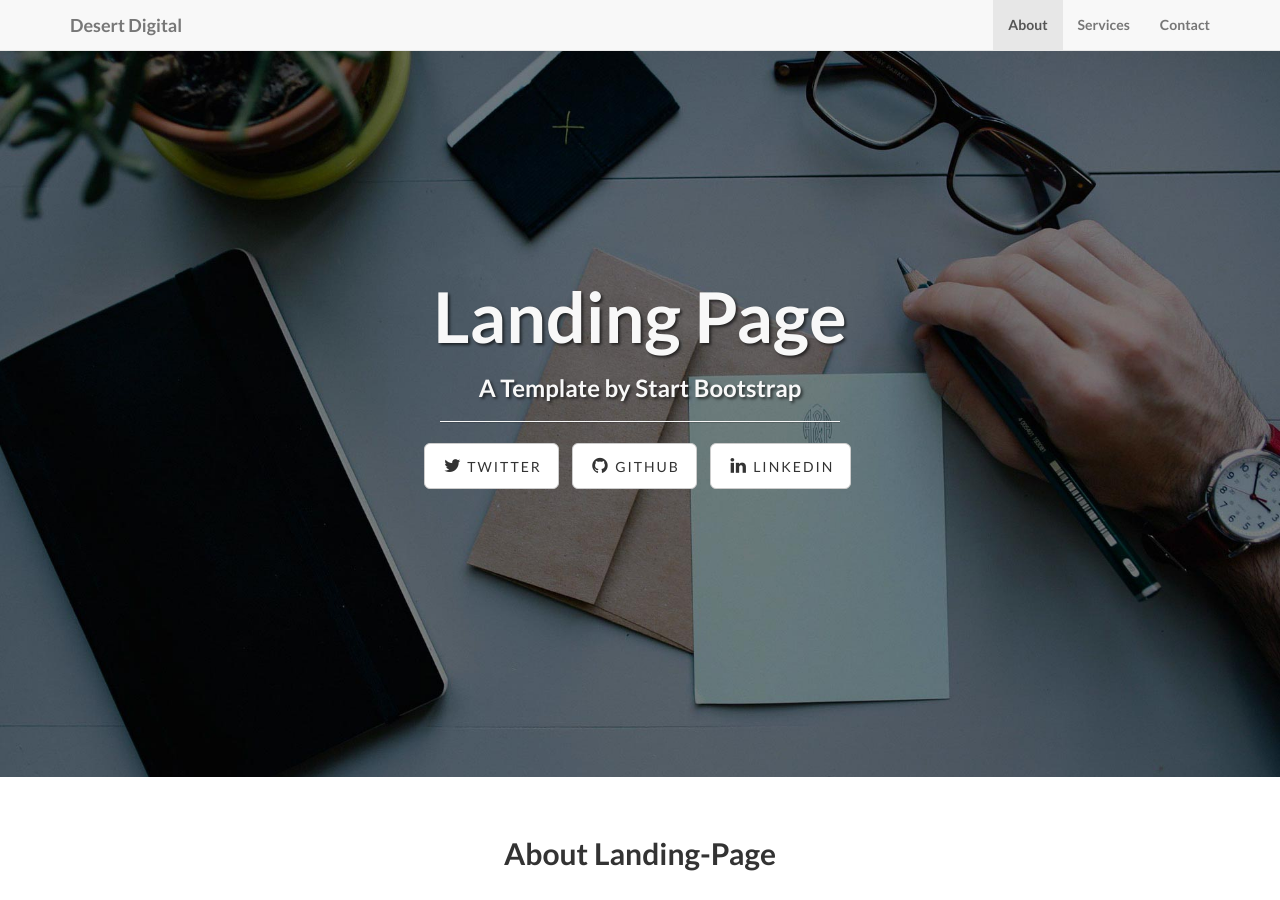
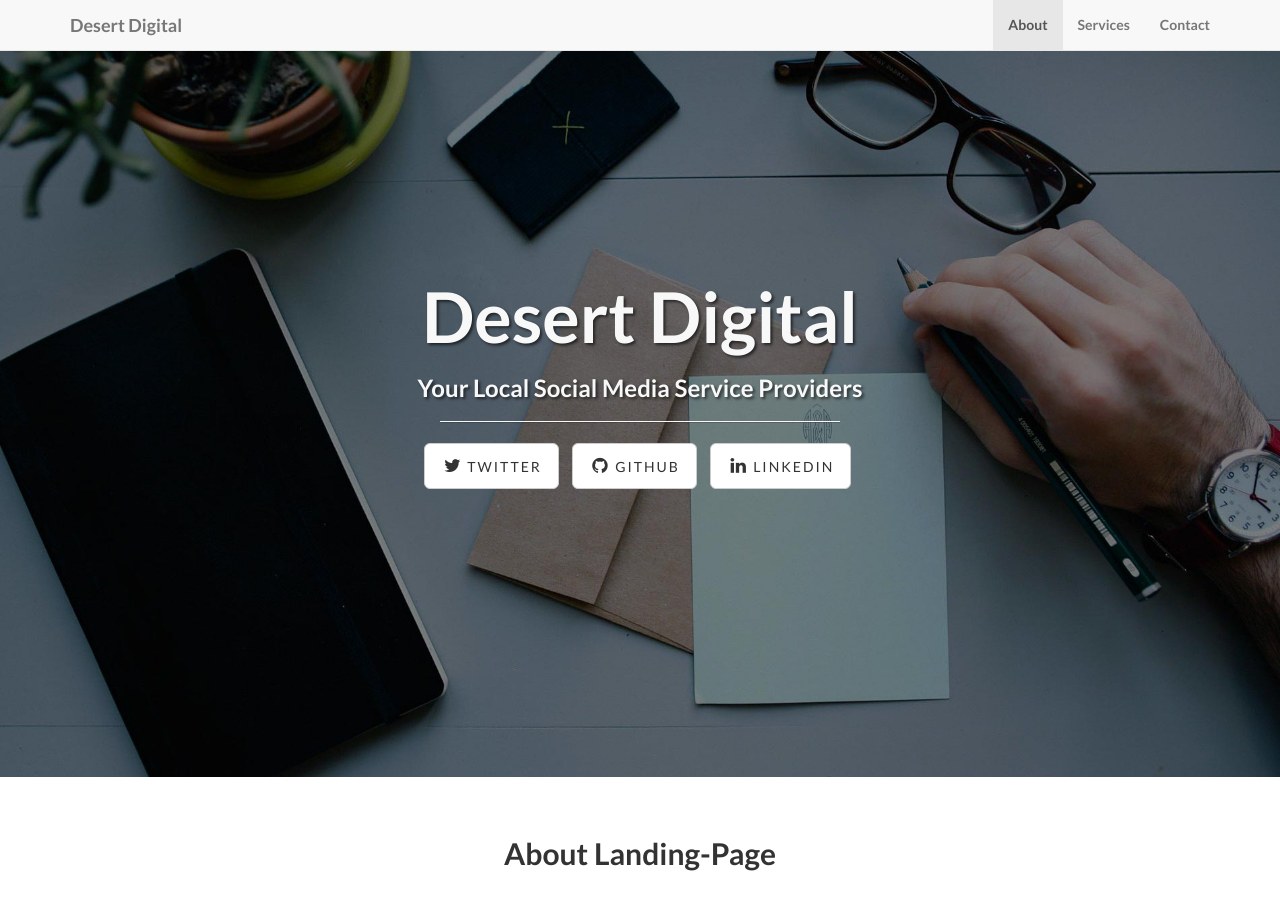
Before and after one commit to DesertDigital/DesertDigital.github.io, a Jekyll site: the page built from index.html, in a window 1280 px wide and 900 px high. Built offline with Jekyll 4.4.1, drawn with Linux system fonts in a browser that asks for light colours.

Commit message:
Update header

```diff
--- a/index.html
+++ b/index.html
@@ -1,5 +1,5 @@
 ---
 layout: default
-title: Landing Page
-subTitle: A Template by Start Bootstrap
+title: Desert Digital
+subTitle: Your Local Social Media Service Providers
 ---
```
